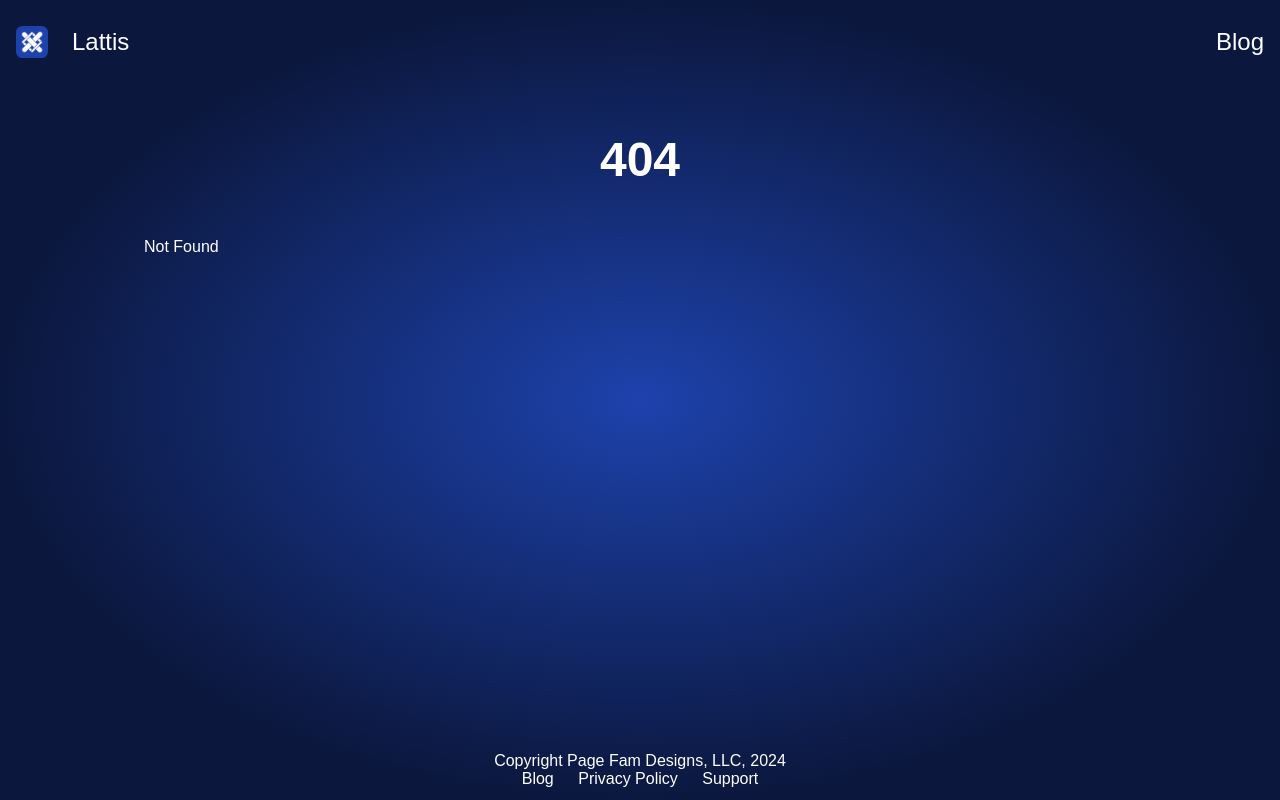
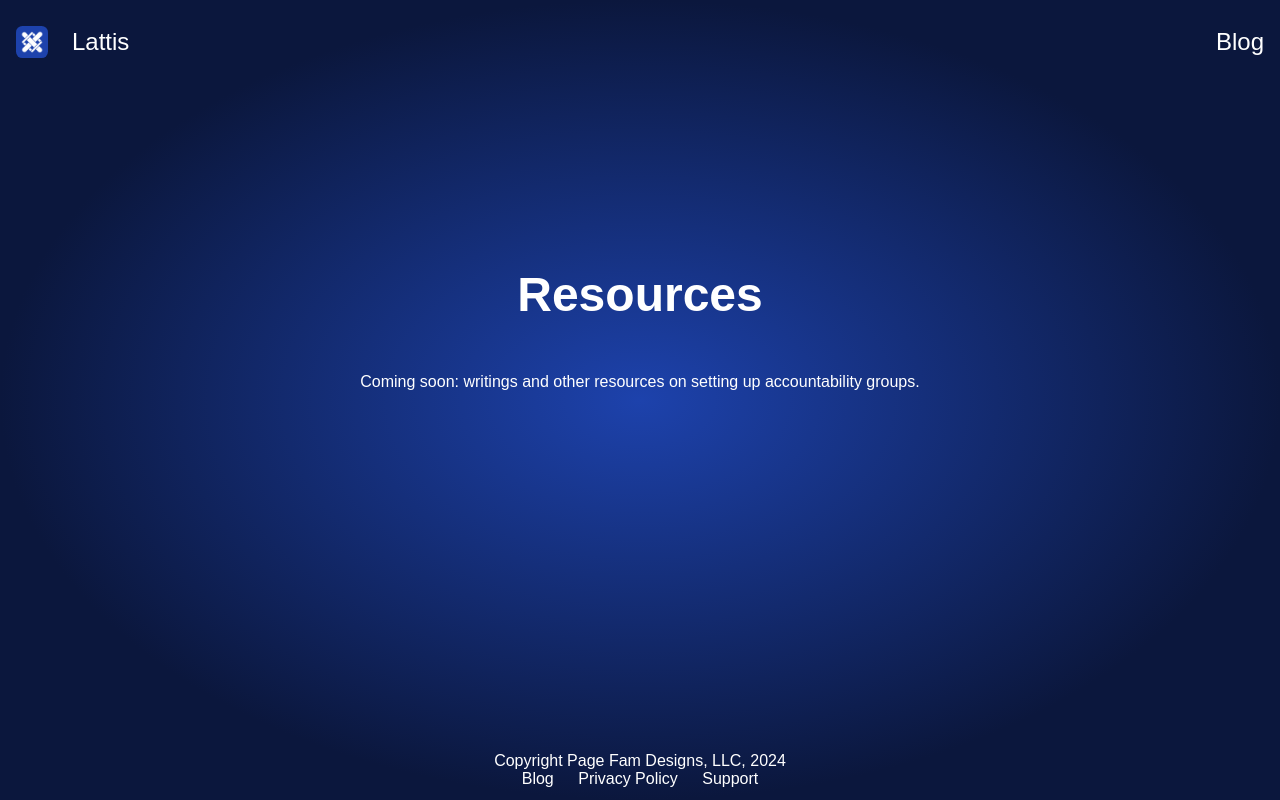
Before and after one commit to Quesajo17/lattisapp-landing, a SvelteKit app: page /resources in a window 1280 px wide. Before the commit this address had no page. Built offline with nearby package versions, Linux system fonts and the light colour scheme.

Commit message:
added resources page

```diff
--- /dev/null
+++ b/src/routes/resources/+page.svelte
@@ -0,0 +1,9 @@
+<svelte:head>
+	<title>Resources</title>
+	<meta name="description" content="Resources" />
+</svelte:head>
+
+<div class="text-column">
+	<h1>Resources</h1>
+    <p>Coming soon: writings and other resources on setting up accountability groups.</p>
+</div>
```
